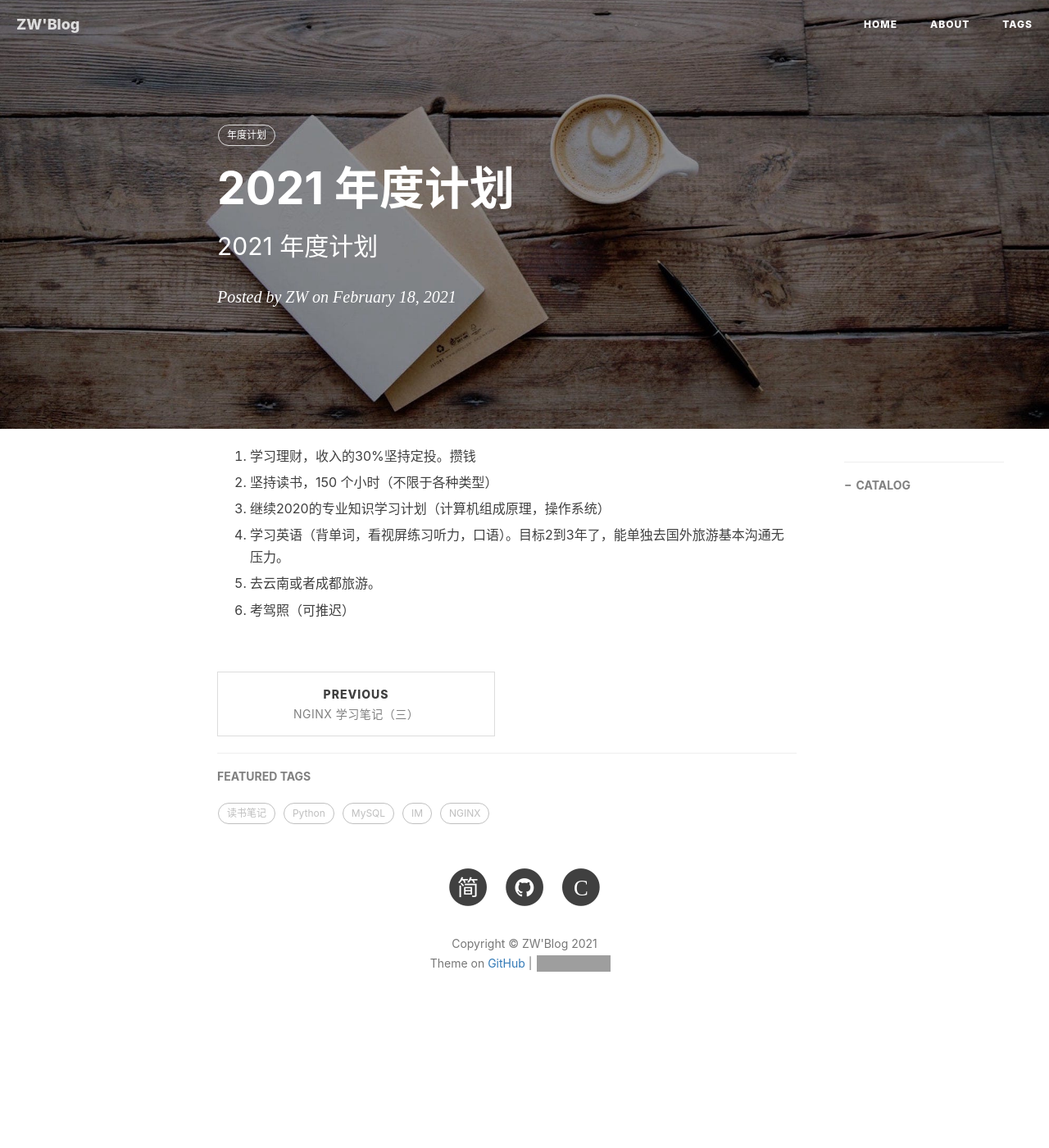
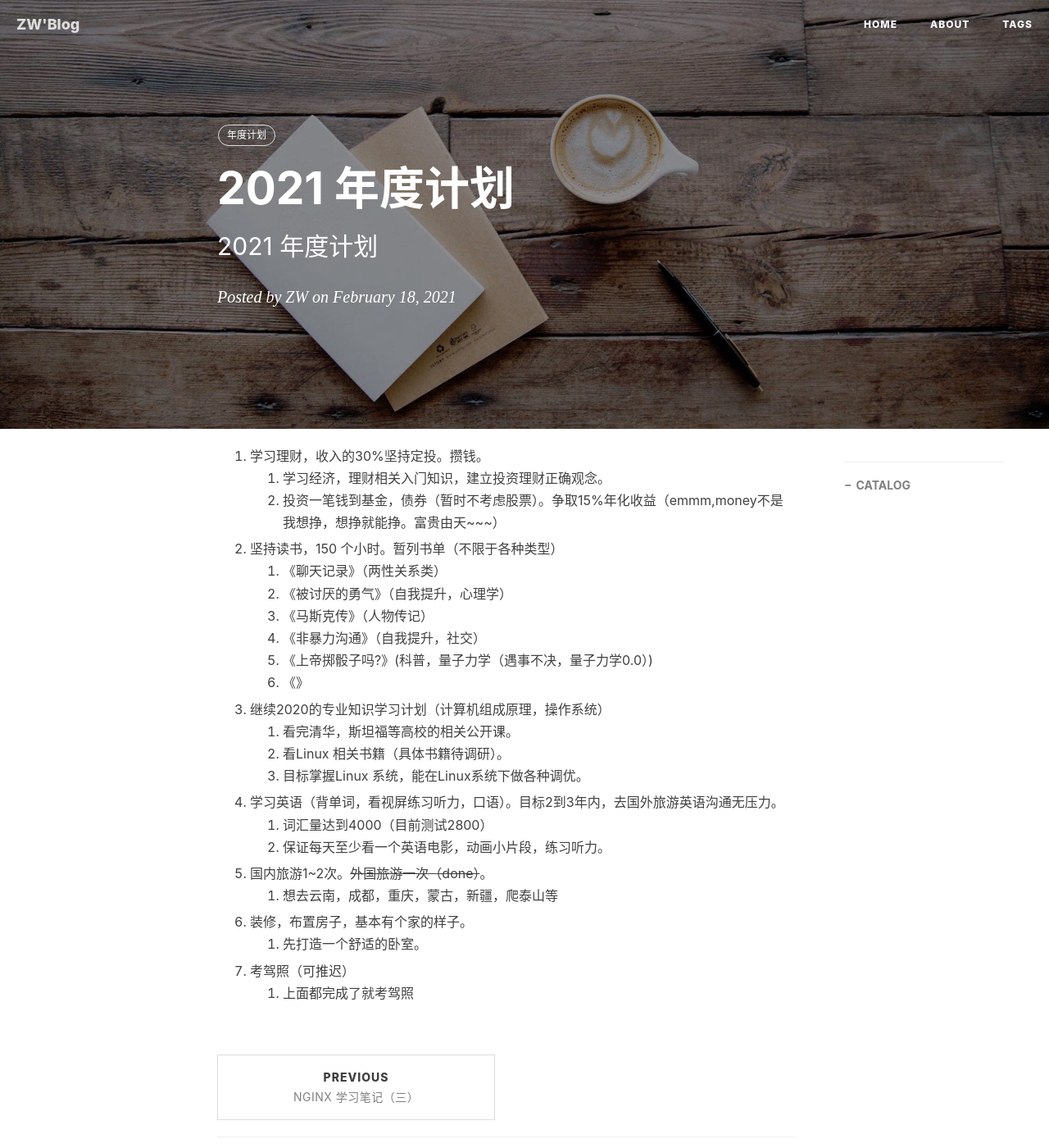
Before and after one commit to GitZW/gitzw.github.io, a Jekyll site: the page built from _posts/2021-02-18- 2021年度计划.md, in a window 1280 px wide and 1400 px high. Shown: the whole window at 82% size. Built offline with Jekyll 4.4.1, drawn with Linux system fonts in a browser that asks for light colours; nearby versions of some CDN libraries; comment, search, counter and statistics services are not loaded; grey boxes are pictures that could not be loaded.

Commit message:
2021年度计划详细

```diff
--- a/_posts/2021-02-18- 2021年度计划.md
+++ b/_posts/2021-02-18- 2021年度计划.md
@@ -14,14 +14,32 @@ tags:
 
 
 
-1. 学习理财，收入的30%坚持定投。攒钱
+1. 学习理财，收入的30%坚持定投。攒钱。
+    1. 学习经济，理财相关入门知识，建立投资理财正确观念。
+    2. 投资一笔钱到基金，债券（暂时不考虑股票）。争取15%年化收益（emmm,money不是我想挣，想挣就能挣。富贵由天~~~）
 
-2. 坚持读书，150 个小时（不限于各种类型）
+2. 坚持读书，150 个小时。暂列书单（不限于各种类型）
+    1. 《聊天记录》（两性关系类）
+    2. 《被讨厌的勇气》（自我提升，心理学）
+    3. 《马斯克传》（人物传记）
+    4. 《非暴力沟通》（自我提升，社交）
+    5. 《上帝掷骰子吗?》(科普，量子力学（遇事不决，量子力学0.0）)
+    6. 《》
 
 3. 继续2020的专业知识学习计划（计算机组成原理，操作系统）
+    1. 看完清华，斯坦福等高校的相关公开课。
+    2. 看Linux 相关书籍（具体书籍待调研）。
+    3. 目标掌握Linux 系统，能在Linux系统下做各种调优。
 
-4. 学习英语（背单词，看视屏练习听力，口语）。目标2到3年了，能单独去国外旅游基本沟通无压力。
+4. 学习英语（背单词，看视屏练习听力，口语）。目标2到3年内，去国外旅游英语沟通无压力。
+    1. 词汇量达到4000（目前测试2800）
+    2. 保证每天至少看一个英语电影，动画小片段，练习听力。
 
-5. 去云南或者成都旅游。
+5. 国内旅游1~2次。~~外国旅游一次（done）~~。
+    1. 想去云南，成都，重庆，蒙古，新疆，爬泰山等
 
-6. 考驾照（可推迟）
+6. 装修，布置房子，基本有个家的样子。
+    1. 先打造一个舒适的卧室。
+
+7. 考驾照（可推迟）
+    1. 上面都完成了就考驾照
```
